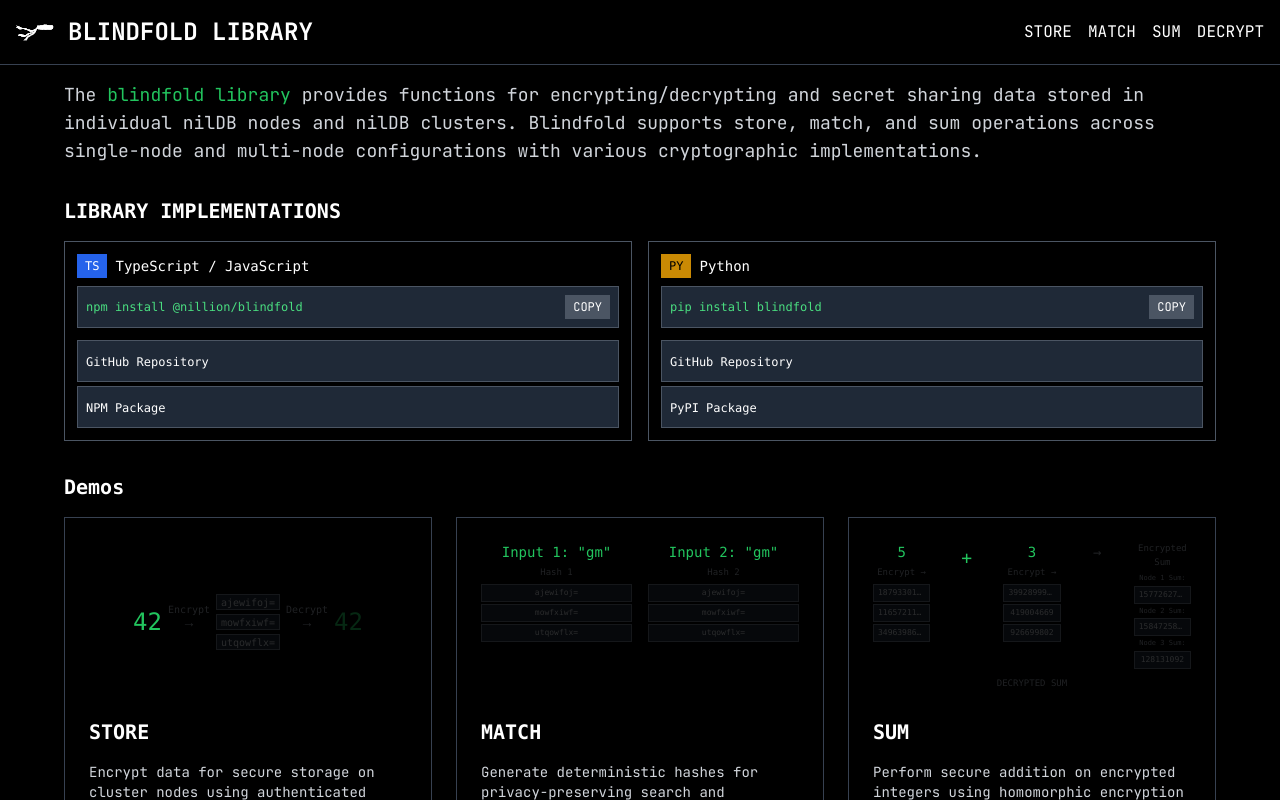
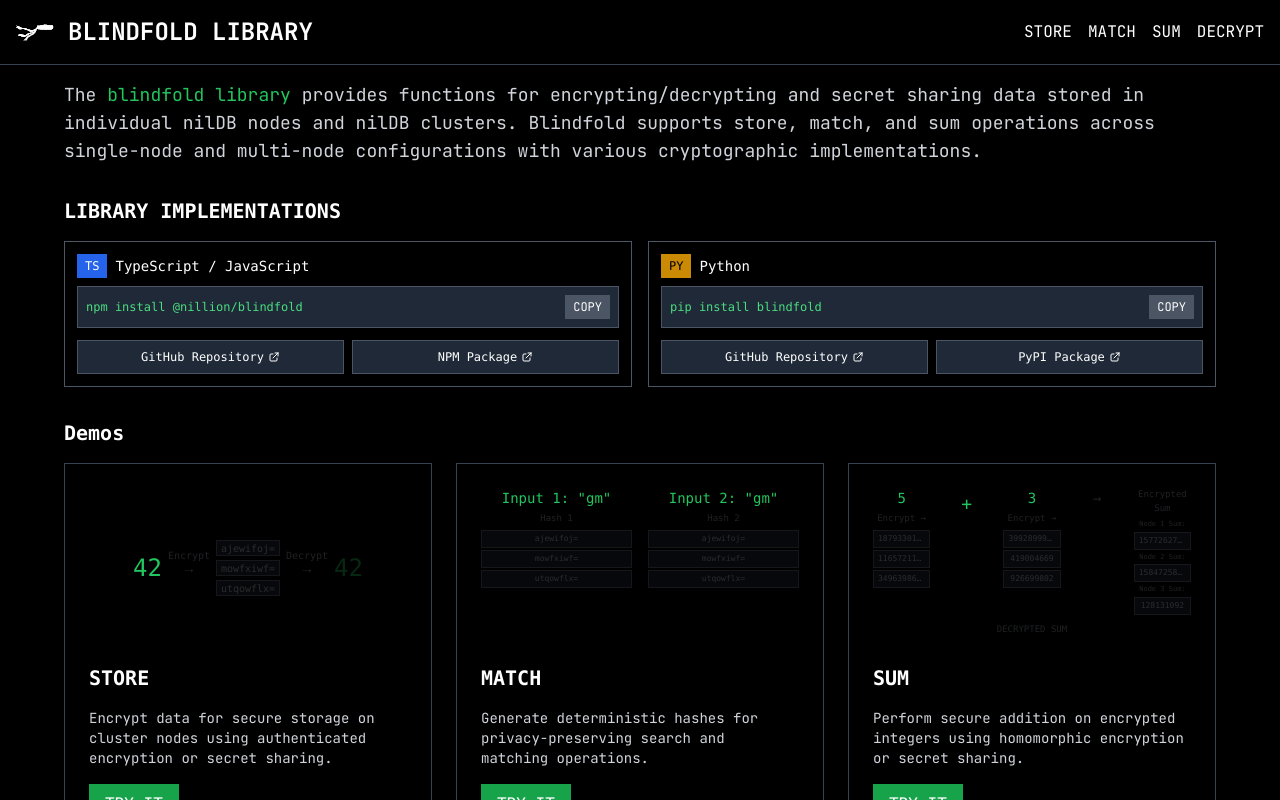
Before and after one commit to oceans404/blindfold-demos, a Next.js app: page / in a window 1280 px wide. Shown: the top 800 px of the page. Built offline with nearby package versions, Linux system fonts and the light colour scheme.

Commit message:
button sizing fix

```diff
--- a/app/page.tsx
+++ b/app/page.tsx
@@ -387,25 +387,31 @@
               </div>
             </div>
 
-            <div className="space-y-1">
+            <div className="flex gap-2">
               <a
                 href="https://github.com/NillionNetwork/blindfold-ts"
                 target="_blank"
                 rel="noopener noreferrer"
-                className="block bg-gray-800 hover:bg-gray-700 transition-colors p-2 border border-gray-600"
+                className="flex-1 bg-gray-800 hover:bg-gray-700 transition-colors p-2 border border-gray-600 flex items-center justify-center"
               >
-                <span className="text-white font-mono text-xs">
+                <span className="text-white font-mono text-xs flex items-center gap-1">
                   GitHub Repository
+                  <svg className="w-3 h-3" fill="none" stroke="currentColor" viewBox="0 0 24 24" xmlns="http://www.w3.org/2000/svg">
+                    <path strokeLinecap="round" strokeLinejoin="round" strokeWidth={2} d="M10 6H6a2 2 0 00-2 2v10a2 2 0 002 2h10a2 2 0 002-2v-4M14 4h6m0 0v6m0-6L10 14" />
+                  </svg>
                 </span>
               </a>
               <a
                 href="https://www.npmjs.com/package/@nillion/blindfold"
                 target="_blank"
                 rel="noopener noreferrer"
-                className="block bg-gray-800 hover:bg-gray-700 transition-colors p-2 border border-gray-600"
+                className="flex-1 bg-gray-800 hover:bg-gray-700 transition-colors p-2 border border-gray-600 flex items-center justify-center"
               >
-                <span className="text-white font-mono text-xs">
+                <span className="text-white font-mono text-xs flex items-center gap-1">
                   NPM Package
+                  <svg className="w-3 h-3" fill="none" stroke="currentColor" viewBox="0 0 24 24" xmlns="http://www.w3.org/2000/svg">
+                    <path strokeLinecap="round" strokeLinejoin="round" strokeWidth={2} d="M10 6H6a2 2 0 00-2 2v10a2 2 0 002 2h10a2 2 0 002-2v-4M14 4h6m0 0v6m0-6L10 14" />
+                  </svg>
                 </span>
               </a>
             </div>
@@ -437,25 +443,31 @@
               </div>
             </div>
 
-            <div className="space-y-1">
+            <div className="flex gap-2">
               <a
                 href="https://github.com/NillionNetwork/blindfold-py"
                 target="_blank"
                 rel="noopener noreferrer"
-                className="block bg-gray-800 hover:bg-gray-700 transition-colors p-2 border border-gray-600"
+                className="flex-1 bg-gray-800 hover:bg-gray-700 transition-colors p-2 border border-gray-600 flex items-center justify-center"
               >
-                <span className="text-white font-mono text-xs">
+                <span className="text-white font-mono text-xs flex items-center gap-1">
                   GitHub Repository
+                  <svg className="w-3 h-3" fill="none" stroke="currentColor" viewBox="0 0 24 24" xmlns="http://www.w3.org/2000/svg">
+                    <path strokeLinecap="round" strokeLinejoin="round" strokeWidth={2} d="M10 6H6a2 2 0 00-2 2v10a2 2 0 002 2h10a2 2 0 002-2v-4M14 4h6m0 0v6m0-6L10 14" />
+                  </svg>
                 </span>
               </a>
               <a
                 href="https://pypi.org/project/blindfold/"
                 target="_blank"
                 rel="noopener noreferrer"
-                className="block bg-gray-800 hover:bg-gray-700 transition-colors p-2 border border-gray-600"
+                className="flex-1 bg-gray-800 hover:bg-gray-700 transition-colors p-2 border border-gray-600 flex items-center justify-center"
               >
-                <span className="text-white font-mono text-xs">
+                <span className="text-white font-mono text-xs flex items-center gap-1">
                   PyPI Package
+                  <svg className="w-3 h-3" fill="none" stroke="currentColor" viewBox="0 0 24 24" xmlns="http://www.w3.org/2000/svg">
+                    <path strokeLinecap="round" strokeLinejoin="round" strokeWidth={2} d="M10 6H6a2 2 0 00-2 2v10a2 2 0 002 2h10a2 2 0 002-2v-4M14 4h6m0 0v6m0-6L10 14" />
+                  </svg>
                 </span>
               </a>
             </div>
```
